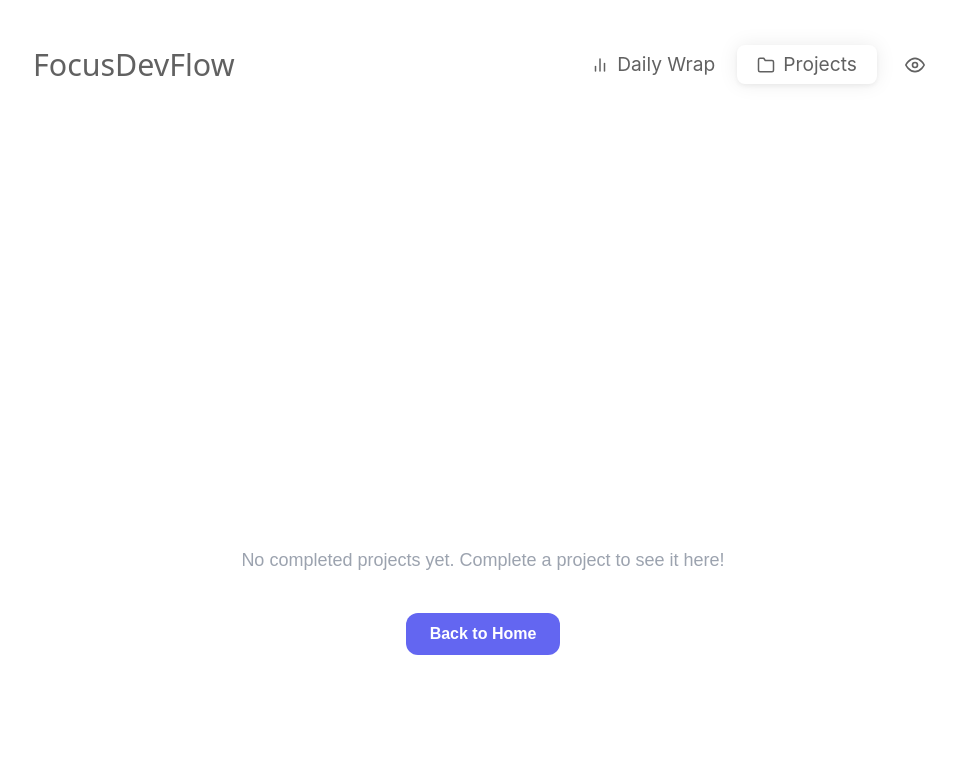
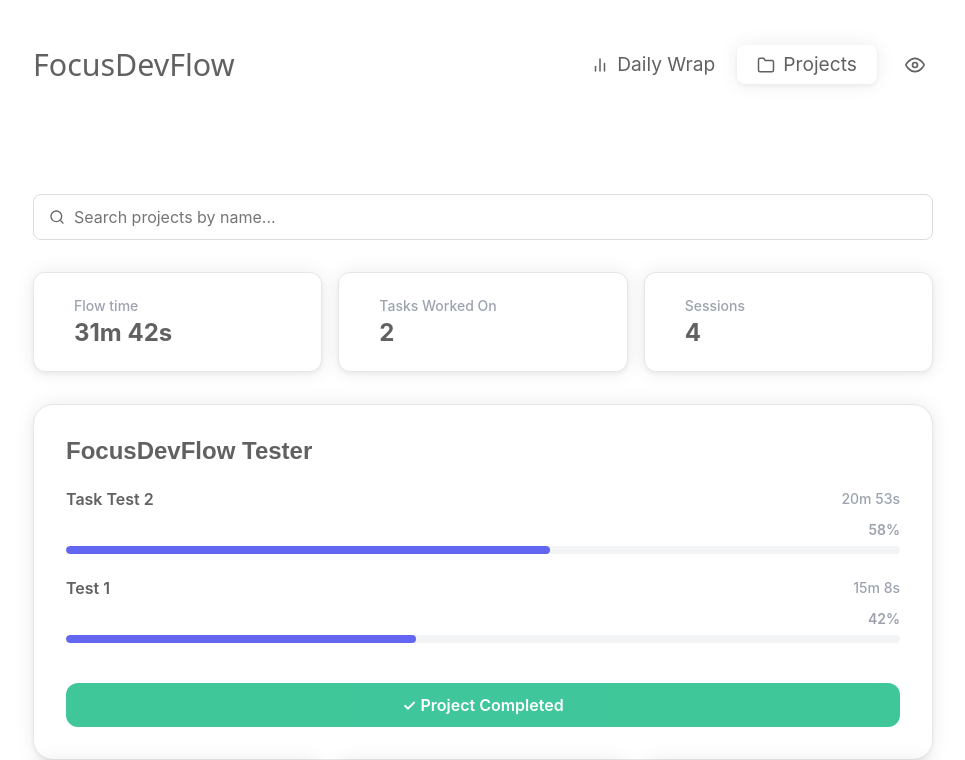
Before and after one commit to Sindy138/Project-2-FocusDevFlow, a React (Vite) app: page /projects in a window 1280 px wide. Shown: the top 760 px of the page, without its empty margins (157-1122 px from the left). Built offline with nearby package versions, Linux system fonts and the light colour scheme; data requests are answered from the project's data file.

Commit message:
Integration of JSON database into the app workflow

```diff
--- a/src/components/dashboard/DailyLog.jsx
+++ b/src/components/dashboard/DailyLog.jsx
@@ -4,19 +4,35 @@ import { FiTarget, FiCoffee, FiClock } from "react-icons/fi";
 import "./DailyLog.css";
 
 const DailyLog = () => {
-  const { taskLogs, projects } = useContext(FocusContext);
-
-  // Filtrar solo taskLogs de proyectos activos (no completados)
-  const filteredTaskLogs = taskLogs.filter((log) =>
-    projects.some((proj) => proj.id === log.projectId && !proj.completed)
-  );
+  const { currentProject } = useContext(FocusContext);
 
   const formatLogTime = (totalSeconds) => {
     const mins = Math.floor(totalSeconds / 60);
     const secs = totalSeconds % 60;
-    // Si hay minutos, mostramos minutos, si no, solo segundos
     return mins > 0 ? `${mins}m` : `${secs}s`;
   };
+
+  // Si no hay proyecto seleccionado, mostrar vacío
+  if (!currentProject) {
+    return (
+      <div className="daily-log-container">
+        <div className="log-header">
+          <h3 className="log-title">
+            <FiClock /> Daily log
+          </h3>
+          <span className="sessions-count">0 sessions</span>
+        </div>
+        <div className="log-list">
+          <p style={{ color: "#999", textAlign: "center", padding: "2rem" }}>
+            Select a project to view today's sessions
+          </p>
+        </div>
+      </div>
+    );
+  }
+
+  // Mostrar solo sesiones del proyecto seleccionado
+  const sessions = currentProject.sessions || [];
 
   return (
     <div className="daily-log-container">
@@ -24,21 +40,22 @@ const DailyLog = () => {
         <h3 className="log-title">
           <FiClock /> Daily log
         </h3>
-        <span className="sessions-count">{filteredTaskLogs.length} projects</span>
+        <span className="sessions-count">{sessions.length} sessions</span>
       </div>
 
       <div className="log-list">
-        {filteredTaskLogs.map((projectGroup, index) => (
-          <div
-            key={`${projectGroup.projectId}-${index}`}
-            className="project-card"
-          >
-            <div className="project-card-header">
-              <strong>{projectGroup.projectName}</strong>
-            </div>
+        <div className="project-card">
+          <div className="project-card-header">
+            <strong>{currentProject.name}</strong>
+          </div>
 
-            <div className="sessions-list">
-              {projectGroup.sessions?.map((session) => (
+          <div className="sessions-list">
+            {sessions.length === 0 ? (
+              <p style={{ color: "#999", padding: "1rem" }}>
+                No sessions yet. Start working!
+              </p>
+            ) : (
+              sessions.map((session) => (
                 <div key={session.id} className="session-row">
                   <div className="session-main">
                     {session.mode === "Focus" ? (
@@ -59,10 +76,10 @@ const DailyLog = () => {
                     {session.mode}
                   </span>
                 </div>
-              ))}
-            </div>
+              ))
+            )}
           </div>
-        ))}
+        </div>
       </div>
     </div>
   );
--- a/src/components/dashboard/ProjectTaskManager.jsx
+++ b/src/components/dashboard/ProjectTaskManager.jsx
@@ -20,9 +20,9 @@ const ProjectTaskManager = () => {
   const activeProjects = projects.filter((proj) => !proj.completed);
 
   // --- FUNCIONES DE MANEJO ---
-  const handleCreateProject = () => {
+  const handleCreateProject = async () => {
     if (newProjectName.trim()) {
-      addProject(newProjectName);
+      await addProject(newProjectName);
       setNewProjectName("");
       setShowNewProjectInput(false);
       setShowDropdown(false);
--- a/src/context/FocusContext.jsx
+++ b/src/context/FocusContext.jsx
@@ -3,19 +3,14 @@ import { useFlowTimer } from "../hooks/useFlowTimer";
 
 export const FocusContext = createContext();
 
+const API_URL = "http://localhost:3001";
+
 export const FocusProvider = ({ children }) => {
-  const [projects, setProjects] = useState(() => {
-    const saved = localStorage.getItem("projects");
-    return saved ? JSON.parse(saved) : [];
-  });
-
-  const [taskLogs, setTaskLogs] = useState(() => {
-    const saved = localStorage.getItem("taskLogs");
-    return saved ? JSON.parse(saved) : [];
-  });
+  const [projects, setProjects] = useState([]);
   const [currentProject, setCurrentProject] = useState(null);
   const [currentTask, setCurrentTask] = useState("");
   const [isFocusMode, setIsFocusMode] = useState(true);
+  const [isLoading, setIsLoading] = useState(true);
 
   // Usando useFlowTimer - solo para Focus Mode (cuenta hacia arriba)
   const {
@@ -31,17 +26,36 @@ export const FocusProvider = ({ children }) => {
   // Estado separado para Break Mode countdown
   const [breakTimeLeft, setBreakTimeLeft] = useState(0);
   const breakSavedRef = useRef(false);
-  const taskNameForBreakRef = useRef(""); // Guardar el nombre de la tarea para la sesión Break
+  const taskNameForBreakRef = useRef("");
+  const calculatedBreakTimeRef = useRef(0);
+  const currentTaskRef = useRef("");
 
-  // Persistencia solo para proyectos
+  // Cargar proyectos desde la API al iniciar
   useEffect(() => {
-    localStorage.setItem("projects", JSON.stringify(projects));
-  }, [projects]);
+    const loadProjects = async () => {
+      try {
+        setIsLoading(true);
+        const response = await fetch(`${API_URL}/projects`);
+        if (response.ok) {
+          const data = await response.json();
+          setProjects(data);
+        } else {
+          console.error("Error loading projects:", response.status);
+        }
+      } catch (error) {
+        console.error("Error loading projects:", error);
+      } finally {
+        setIsLoading(false);
+      }
+    };
 
-  // Persistencia para taskLogs (sesiones de trabajo)
+    loadProjects();
+  }, []);
+
+  // Asegurar que currentTaskRef siempre tenga el nombre actual
   useEffect(() => {
-    localStorage.setItem("taskLogs", JSON.stringify(taskLogs));
-  }, [taskLogs]);
+    currentTaskRef.current = currentTask;
+  }, [currentTask]);
 
   // Efecto para el countdown del Break Mode
   useEffect(() => {
@@ -59,43 +73,15 @@ export const FocusProvider = ({ children }) => {
       // Break completó automáticamente
       breakSavedRef.current = true;
 
-      // Guardar sesión Break con el nombre de tarea guardado
+      // Guardar sesión Break
       const timestamp = new Date().toLocaleTimeString([], {
         hour: "2-digit",
         minute: "2-digit",
       });
-      const projectId = currentProject?.id || "default";
 
-      setTaskLogs((prevLogs) => {
-        const newLogs = [...prevLogs];
-        const projectIndex = newLogs.findIndex(
-          (log) => log.projectId === projectId,
-        );
-
-        const sessionEntry = {
-          id: crypto.randomUUID(),
-          taskName: taskNameForBreakRef.current || "Recovery Break",
-          duration: calculatedBreakTimeRef.current,
-          time: timestamp,
-          mode: "Break",
-        };
-
-        if (projectIndex !== -1) {
-          const updatedProject = { ...newLogs[projectIndex] };
-          updatedProject.sessions = [sessionEntry, ...updatedProject.sessions];
-          newLogs[projectIndex] = updatedProject;
-          return newLogs;
-        } else {
-          return [
-            {
-              projectId,
-              projectName: currentProject?.name || "No Project",
-              sessions: [sessionEntry],
-            },
-            ...prevLogs,
-          ];
+      if (currentProject) {
+        saveSessionToAPI("Break", calculatedBreakTimeRef.current, timestamp);
       }
-      });
 
       setIsFocusMode(true);
       setBreakTimeLeft(0);
@@ -107,64 +93,87 @@ export const FocusProvider = ({ children }) => {
     isActive,
     breakTimeLeft,
     stopTimerHook,
+    setSeconds,
     currentProject,
-    setSeconds,
   ]);
 
-  const addProject = (projectName) => {
+  // Crear nuevo proyecto
+  const addProject = async (projectName) => {
     const newProject = {
       id: crypto.randomUUID(),
       name: projectName,
-      tasksCount: 0,
       completed: false,
-    };
-    setProjects([...projects, newProject]);
-    setCurrentProject(newProject);
+      createdAt: new Date().toISOString(),
+      sessions: [],
     };
 
-  // Guardar sesión - versión mejorada
-  const saveSession = useCallback(
-    (durationInSeconds, mode) => {
-      if (durationInSeconds <= 0) return;
+    try {
+      const response = await fetch(`${API_URL}/projects`, {
+        method: "POST",
+        headers: { "Content-Type": "application/json" },
+        body: JSON.stringify(newProject),
+      });
 
-      const timestamp = new Date().toLocaleTimeString([], {
-        hour: "2-digit",
-        minute: "2-digit",
-      });
-      const projectId = currentProject?.id || "default";
+      if (response.ok) {
+        const savedProject = await response.json();
+        setProjects([...projects, savedProject]);
+        setCurrentProject(savedProject);
+      } else {
+        console.error("Error creating project:", response.status);
+      }
+    } catch (error) {
+      console.error("Error creating project:", error);
+    }
+  };
 
-      setTaskLogs((prevLogs) => {
-        const newLogs = [...prevLogs];
-        const projectIndex = newLogs.findIndex(
-          (log) => log.projectId === projectId,
-        );
+  // Guardar sesión en la API
+  const saveSessionToAPI = useCallback(
+    async (mode, duration, timestamp) => {
+      if (!currentProject || duration <= 0) return;
 
       const sessionEntry = {
         id: crypto.randomUUID(),
-          taskName: currentTask || "Untitled Task",
-          duration: durationInSeconds,
+        taskName:
+          mode === "Break"
+            ? taskNameForBreakRef.current || "Recovery Break"
+            : currentTask || "Untitled Task",
+        duration: duration,
         time: timestamp,
         mode: mode,
       };
 
-        if (projectIndex !== -1) {
-          const updatedProject = { ...newLogs[projectIndex] };
-          updatedProject.sessions = [sessionEntry, ...updatedProject.sessions];
-          newLogs[projectIndex] = updatedProject;
-          return newLogs;
+      try {
+        const updatedProject = {
+          ...currentProject,
+          sessions: [sessionEntry, ...currentProject.sessions],
+        };
+
+        const response = await fetch(
+          `${API_URL}/projects/${currentProject.id}`,
+          {
+            method: "PUT",
+            headers: { "Content-Type": "application/json" },
+            body: JSON.stringify(updatedProject),
+          },
+        );
+
+        if (response.ok) {
+          const savedProject = await response.json();
+          // Actualizar proyecto en el estado local
+          setProjects((prevProjects) =>
+            prevProjects.map((p) =>
+              p.id === savedProject.id ? savedProject : p,
+            ),
+          );
+          setCurrentProject(savedProject);
         } else {
-          return [
-            {
-              projectId,
-              projectName: currentProject?.name || "No Project",
-              sessions: [sessionEntry],
-            },
-            ...prevLogs,
-          ];
+          console.error("Error saving session:", response.status);
         }
-      });
+      } catch (error) {
+        console.error("Error saving session:", error);
+      }
 
-      // Limpia tarea después de Focus
+      // Limpiar tarea después de Focus
       if (mode === "Focus") {
         setCurrentTask("");
       }
@@ -172,22 +181,17 @@ export const FocusProvider = ({ children }) => {
     [currentProject, currentTask],
   );
 
-  // Ref para rastrear el nombre de la tarea de la sesión actual
-  const currentTaskRef = useRef("");
-
-  // Asegurar que taskRef siempre tenga el nombre actual
-  useEffect(() => {
-    currentTaskRef.current = currentTask;
-  }, [currentTask]);
-
-  // Ref para rastrear breakTime calculado
-  const calculatedBreakTimeRef = useRef(0);
-
   // Detener Focus e iniciar Break automáticamente
   const stopSession = useCallback(() => {
     if (seconds > 0 && isFocusMode) {
+      // Obtener timestamp
+      const timestamp = new Date().toLocaleTimeString([], {
+        hour: "2-digit",
+        minute: "2-digit",
+      });
+
       // 1. Guardar sesión Focus
-      saveSession(seconds, "Focus");
+      saveSessionToAPI("Focus", seconds, timestamp);
 
       // 2. Guardar el nombre de la tarea para la sesión Break
       taskNameForBreakRef.current = currentTask || "Focus Session";
@@ -200,60 +204,28 @@ export const FocusProvider = ({ children }) => {
       setBreakTimeLeft(calculatedBreakTimeRef.current);
       breakSavedRef.current = false;
 
-      // 5. Resetear Focus timer y segundos
+      // 5. Resetear Focus timer
       stopTimerHook();
       setSeconds(0);
 
-      // 6. Limpiar tarea DESPUÉS de guardar
+      // 6. Limpiar tarea
       setCurrentTask("");
 
-      // 7. Iniciar automáticamente el break (debe ser DESPUÉS de stopTimerHook)
+      // 7. Iniciar automáticamente el break
       setIsActive(true);
     } else if (!isFocusMode && isActive) {
       // Usuario presiona Stop durante el Break
       const breakDuration = calculatedBreakTimeRef.current - breakTimeLeft;
+
       if (breakDuration > 0) {
-        // Guardar manualmente la sesión Break si el usuario presiona Stop
         const timestamp = new Date().toLocaleTimeString([], {
           hour: "2-digit",
           minute: "2-digit",
         });
-        const projectId = currentProject?.id || "default";
 
-        setTaskLogs((prevLogs) => {
-          const newLogs = [...prevLogs];
-          const projectIndex = newLogs.findIndex(
-            (log) => log.projectId === projectId,
-          );
+        saveSessionToAPI("Break", breakDuration, timestamp);
+      }
 
-          const sessionEntry = {
-            id: crypto.randomUUID(),
-            taskName: taskNameForBreakRef.current || "Recovery Break",
-            duration: breakDuration,
-            time: timestamp,
-            mode: "Break",
-          };
-
-          if (projectIndex !== -1) {
-            const updatedProject = { ...newLogs[projectIndex] };
-            updatedProject.sessions = [
-              sessionEntry,
-              ...updatedProject.sessions,
-            ];
-            newLogs[projectIndex] = updatedProject;
-            return newLogs;
-          } else {
-            return [
-              {
-                projectId,
-                projectName: currentProject?.name || "No Project",
-                sessions: [sessionEntry],
-              },
-              ...prevLogs,
-            ];
-          }
-        });
-      }
       breakSavedRef.current = true;
 
       // Volver a Focus
@@ -272,16 +244,44 @@ export const FocusProvider = ({ children }) => {
     seconds,
     isFocusMode,
     isActive,
-    saveSession,
+    saveSessionToAPI,
     stopTimerHook,
     setSeconds,
     setIsActive,
-    currentProject,
     currentTask,
   ]);
 
   // Display time - mostrar breakTimeLeft en Break mode, seconds en Focus
   const displaySeconds = isFocusMode ? seconds : breakTimeLeft;
+
+  // Completar proyecto
+  const completeProject = async (projectId) => {
+    const project = projects.find((p) => p.id === projectId);
+    if (!project) return;
+
+    try {
+      const updatedProject = { ...project, completed: true };
+      const response = await fetch(`${API_URL}/projects/${projectId}`, {
+        method: "PUT",
+        headers: { "Content-Type": "application/json" },
+        body: JSON.stringify(updatedProject),
+      });
+
+      if (response.ok) {
+        const savedProject = await response.json();
+        setProjects((prevProjects) =>
+          prevProjects.map((p) => (p.id === projectId ? savedProject : p)),
+        );
+        if (currentProject?.id === projectId) {
+          setCurrentProject(null);
+        }
+      } else {
+        console.error("Error completing project:", response.status);
+      }
+    } catch (error) {
+      console.error("Error completing project:", error);
+    }
+  };
 
   return (
     <FocusContext.Provider
@@ -290,16 +290,13 @@ export const FocusProvider = ({ children }) => {
         projects,
         setProjects,
         addProject,
+        completeProject,
         currentProject,
         setCurrentProject,
 
         // Tareas
         currentTask,
         setCurrentTask,
-
-        // Log diario
-        taskLogs,
-        saveSession,
 
         // Timer
         seconds: displaySeconds,
@@ -313,6 +310,9 @@ export const FocusProvider = ({ children }) => {
         // Modo
         isFocusMode,
         setIsFocusMode,
+
+        // Estado de carga
+        isLoading,
       }}
     >
       {children}
--- a/src/pages/ProjectPage.jsx
+++ b/src/pages/ProjectPage.jsx
@@ -1,13 +1,15 @@
-import { useContext, useMemo } from "react";
+import { useContext, useMemo, useState } from "react";
 import { useNavigate } from "react-router-dom";
 import { FocusContext } from "../context/FocusContext";
+import { FiSearch } from "react-icons/fi";
 import styles from "./WrapUpPage.module.css";
 
 const ProjectPage = () => {
   const navigate = useNavigate();
-  const { taskLogs, projects } = useContext(FocusContext);
+  const { projects } = useContext(FocusContext);
+  const [searchQuery, setSearchQuery] = useState("");
 
-  // Funciones de formato (definir ANTES de useMemo)
+  // Funciones de formato
   const formatTime = (seconds) => {
     const hours = Math.floor(seconds / 3600);
     const minutes = Math.floor((seconds % 3600) / 60);
@@ -33,11 +35,20 @@ const ProjectPage = () => {
     return projects.filter((proj) => proj.completed);
   }, [projects]);
 
+  // Filtrar proyectos por búsqueda
+  const filteredProjects = useMemo(() => {
+    if (!searchQuery.trim()) {
+      return completedProjects;
+    }
+    return completedProjects.filter((proj) =>
+      proj.name.toLowerCase().includes(searchQuery.toLowerCase()),
+    );
+  }, [completedProjects, searchQuery]);
+
   // Calcular métricas para cada proyecto completado
   const projectMetrics = useMemo(() => {
-    return completedProjects.map((project) => {
-      const projectLog = taskLogs.find((log) => log.projectId === project.id);
-      const sessions = projectLog?.sessions || [];
+    return filteredProjects.map((project) => {
+      const sessions = project.sessions || [];
 
       // Calcular Flow Time (suma de todas las sesiones Focus)
       const flowTimeSeconds = sessions
@@ -80,7 +91,7 @@ const ProjectPage = () => {
         sessions,
       };
     });
-  }, [completedProjects, taskLogs]);
+  }, [filteredProjects]);
 
   return (
     <div className={styles.wrapUpContainer}>
@@ -93,6 +104,45 @@ const ProjectPage = () => {
         </div>
       ) : (
         <div className={styles.wrapUpContent}>
+          {/* Search Bar */}
+          <div
+            className={styles.searchContainer}
+            style={{ marginBottom: "2rem" }}
+          >
+            <div
+              style={{
+                display: "flex",
+                alignItems: "center",
+                gap: "0.5rem",
+                position: "relative",
+              }}
+            >
+              <FiSearch
+                style={{ position: "absolute", left: "1rem", color: "#666" }}
+              />
+              <input
+                type="text"
+                placeholder="Search projects by name..."
+                value={searchQuery}
+                onChange={(e) => setSearchQuery(e.target.value)}
+                style={{
+                  width: "100%",
+                  padding: "0.75rem 1rem 0.75rem 2.5rem",
+                  border: "1px solid #ddd",
+                  borderRadius: "8px",
+                  fontSize: "1rem",
+                  fontFamily: "inherit",
+                }}
+              />
+            </div>
+            {searchQuery && filteredProjects.length === 0 && (
+              <p style={{ marginTop: "1rem", color: "#999" }}>
+                No projects found matching "{searchQuery}"
+              </p>
+            )}
+          </div>
+
+          {/* Projects List */}
           {projectMetrics.map(
             ({
               project,
--- a/src/pages/WrapUpPage.jsx
+++ b/src/pages/WrapUpPage.jsx
@@ -5,10 +5,9 @@ import styles from "./WrapUpPage.module.css";
 
 const WrapUpPage = () => {
   const navigate = useNavigate();
-  const { taskLogs, projects, setCurrentProject, setProjects } =
-    useContext(FocusContext);
+  const { projects, completeProject } = useContext(FocusContext);
 
-  // Funciones de formato (definir ANTES de useMemo)
+  // Funciones de formato
   const formatTime = (seconds) => {
     const hours = Math.floor(seconds / 3600);
     const minutes = Math.floor((seconds % 3600) / 60);
@@ -37,8 +36,7 @@ const WrapUpPage = () => {
   // Calcular métricas para cada proyecto
   const projectMetrics = useMemo(() => {
     return activeProjects.map((project) => {
-      const projectLog = taskLogs.find((log) => log.projectId === project.id);
-      const sessions = projectLog?.sessions || [];
+      const sessions = project.sessions || [];
 
       // Calcular Flow Time (suma de todas las sesiones Focus)
       const flowTimeSeconds = sessions
@@ -81,14 +79,10 @@ const WrapUpPage = () => {
         sessions,
       };
     });
-  }, [activeProjects, taskLogs]);
+  }, [activeProjects]);
 
   const handleMarkComplete = (projectId) => {
-    setProjects((prevProjects) =>
-      prevProjects.map((proj) =>
-        proj.id === projectId ? { ...proj, completed: true } : proj,
-      ),
-    );
+    completeProject(projectId);
   };
 
   return (
```
Lines whose indentation alone changed are shown as unchanged.
